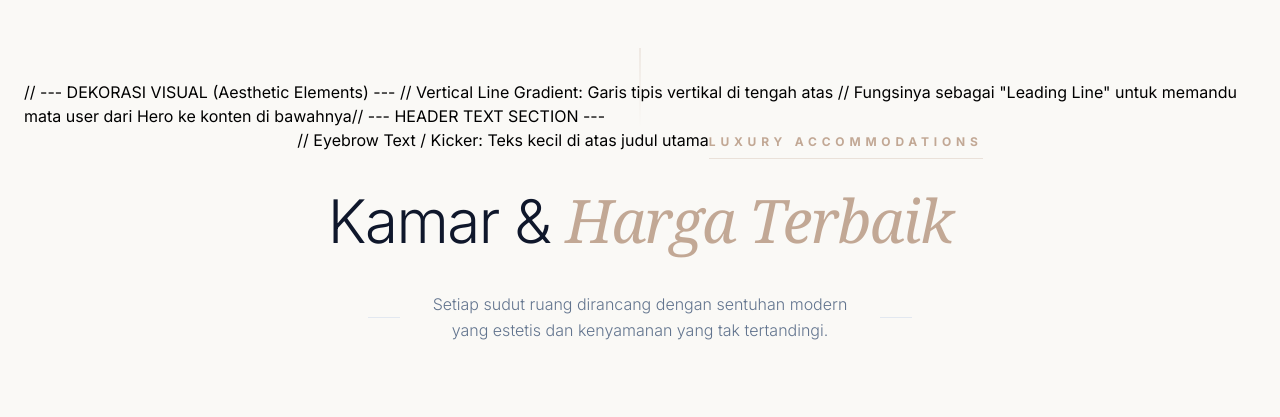
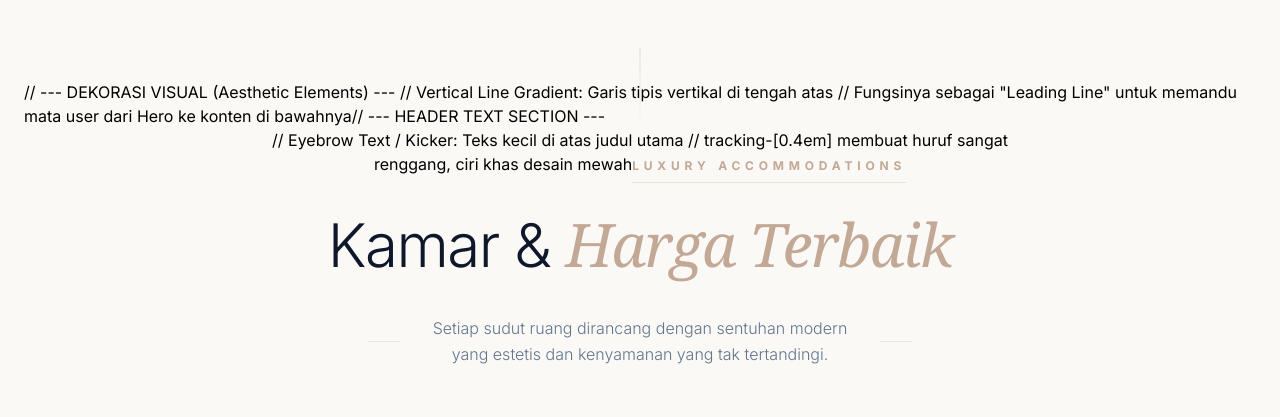
Before and after one commit to hafizahalfitra/booking-hotel, a Next.js app in the folder WEB/: page / in a window 1280 px wide. Shown: the part 960-1377 px from the top of the page. Built offline with nearby package versions, Linux system fonts and the light colour scheme; no server answers.

Commit message:
Update page.tsx

```diff
--- a/WEB/app/page.tsx
+++ b/WEB/app/page.tsx
@@ -27,7 +27,7 @@ export default function Home() {
         <div className="text-center max-w-3xl mx-auto mb-20">
 
           // Eyebrow Text / Kicker: Teks kecil di atas judul utama
-
+          // tracking-[0.4em] membuat huruf sangat renggang, ciri khas desain mewah
           <span className="inline-block mb-6 text-[10px] md:text-xs uppercase tracking-[0.4em] text-[#C2A895] font-bold border-b border-[#C2A895]/30 pb-2">
             Luxury Accommodations
           </span>
```
